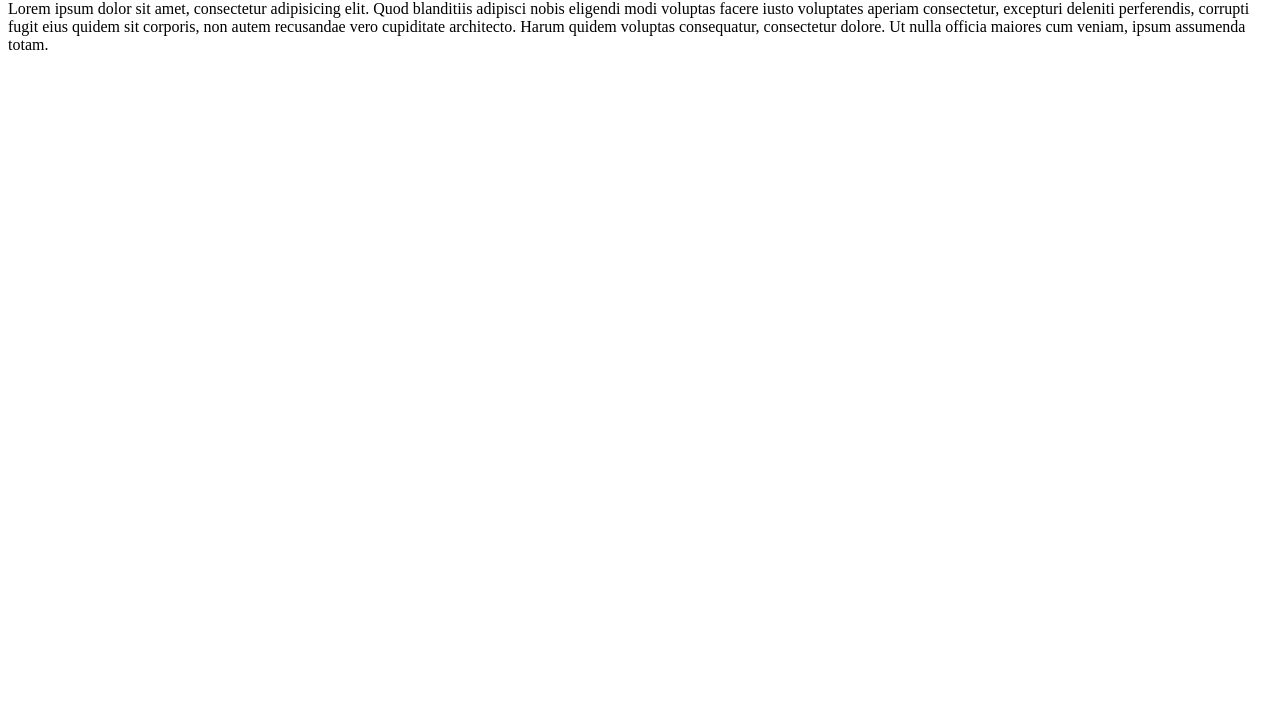
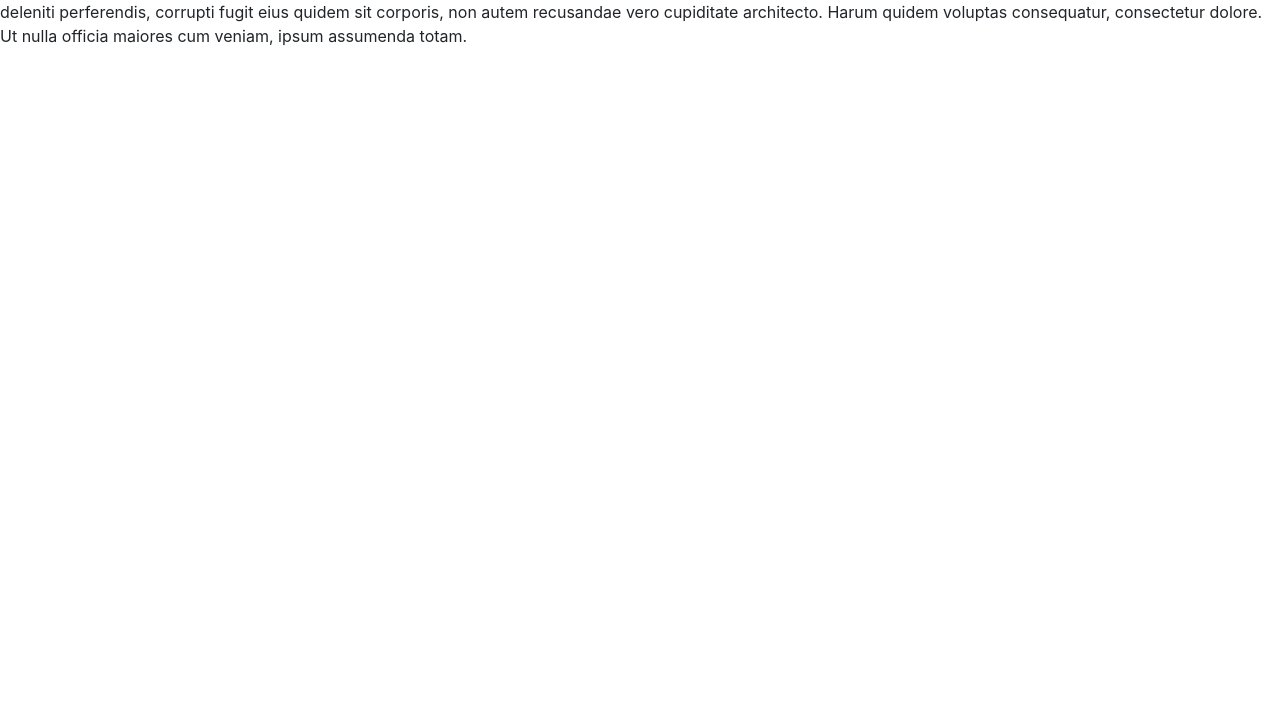
Before and after one commit to rmvr100/prueba-2, a plain HTML site: page about.html in a window 1280 px wide. Shown: the part 80-800 px from the top of the page. Drawn offline with nearby package versions, Linux system fonts and the light colour scheme.

Commit message:
Se agregaron estilos de Boostsrap

```diff
--- a/about.html
+++ b/about.html
@@ -3,6 +3,8 @@
 <head>
 	<meta charset="utf-8">
 	<title>Acerca de </title>
+	<!-- Bootstrap CSS -->
+	<link rel="stylesheet" href="https://stackpath.bootstrapcdn.com/bootstrap/4.4.1/css/bootstrap.min.css" integrity="sha384-Vkoo8x4CGsO3+Hhxv8T/Q5PaXtkKtu6ug5TOeNV6gBiFeWPGFN9MuhOf23Q9Ifjh" crossorigin="anonymous">
 </head>
 <body>
 	<h1>Acerca de</h1>
```
Also changed, not shown: directory.html (+2 -0 lines), index.html (+2 -0 lines).
